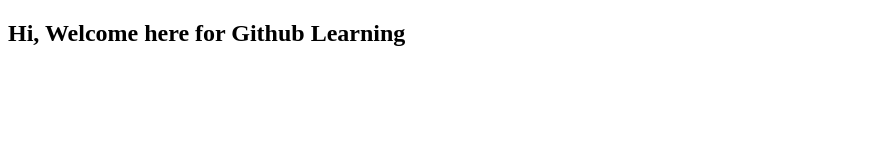
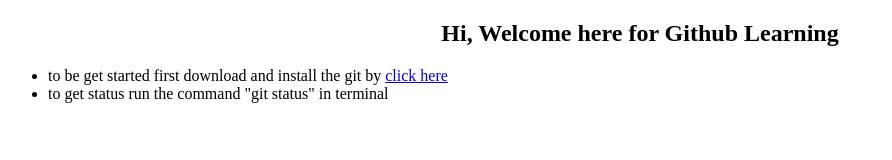
Before and after one commit to rizwan-ilyas/Github-Guidlines, a plain HTML site: page index.html in a window 1280 px wide. Shown: the whole page, without its empty margins (0-892 px from the left). Drawn offline with Linux system fonts and the light colour scheme.

Commit message:
instruction list

```diff
--- a/index.html
+++ b/index.html
@@ -4,11 +4,18 @@
     <meta charset="UTF-8">
     <meta http-equiv="X-UA-Compatible" content="IE=edge">
     <meta name="viewport" content="width=device-width, initial-scale=1.0">
+    <link rel="stylesheet" href="style.css">
     <title>Github Guideline</title>
 </head>
 <body>
     <h2>Hi, Welcome here for Github Learning</h2>
+    <div>
+        <ul>
+        <li>to be get started first download and install the git by <a href="https://git-scm.com/downloads">click here</a></li>
+        <li>to get status run the command "git status" in terminal</li>
 
+    </ul>
+    </div>
 
 
 </body>
--- a/style.css
+++ b/style.css
@@ -0,0 +1 @@
+h2{text-align: center;}
```
